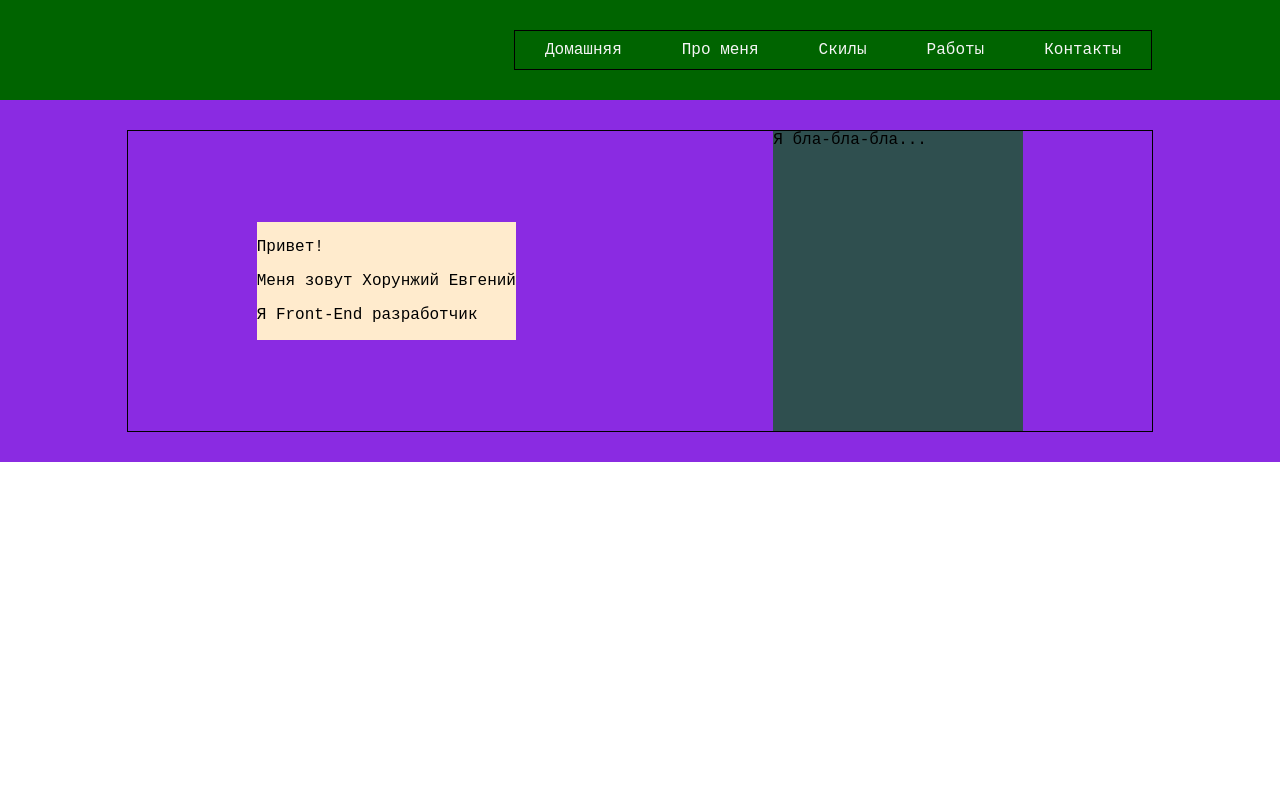
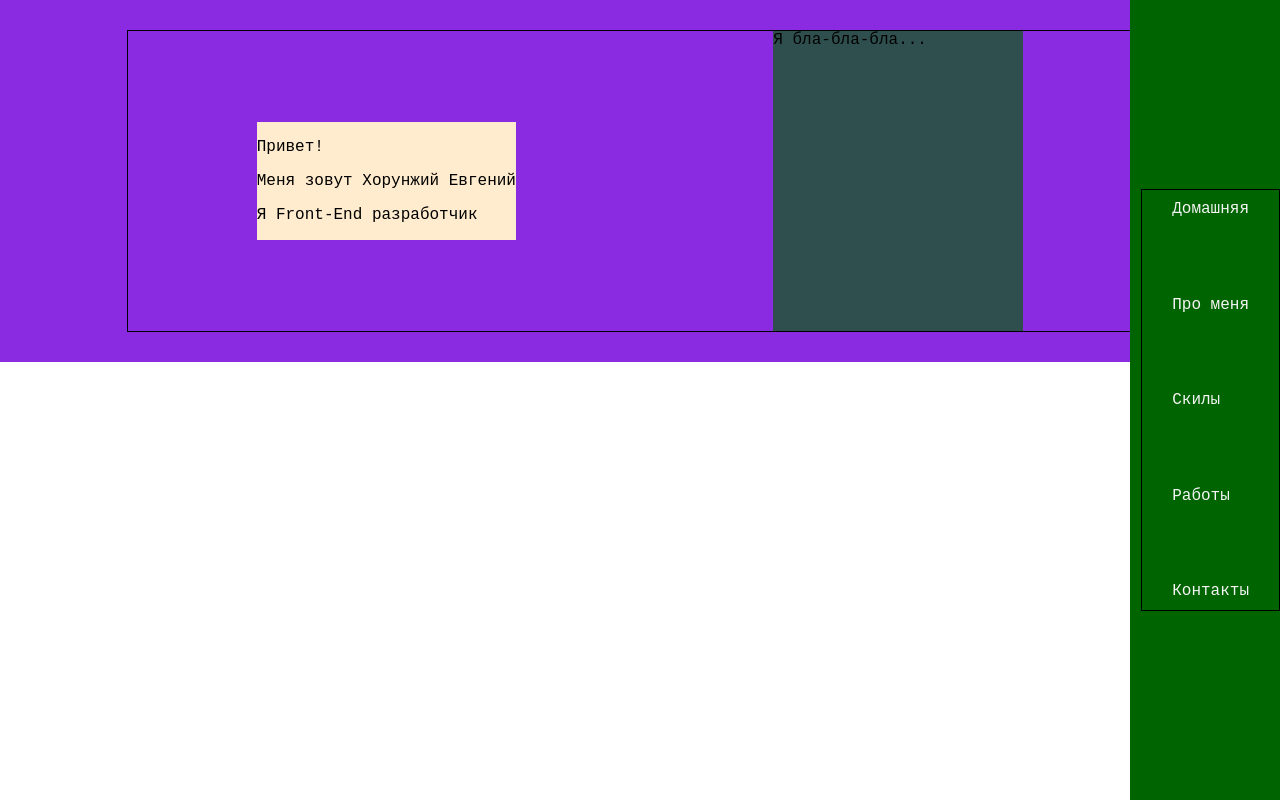
Before and after one commit to ZHe-testName/my_portfolio, a React (Create React App) app: page /#/home in a window 1280 px wide. Built offline with nearby package versions, Linux system fonts and the light colour scheme.

Commit message:
Changed navigation position

```diff
--- a/src/App.jsx
+++ b/src/App.jsx
@@ -5,15 +5,15 @@
 
 import Home from './components/home/Home';
 import Contacts from './components/contacts/Contacts';
-import Header from './components/nav_bar/NavBar';
 import MyWorks from './components/my_works/MyWorks';
 import Skills from './components/skills/Skills';
 import AboutMe from './components/about_me/AboutMe';
+import NavBar from './components/nav_bar/NavBar';
 
 function App() {
   return (
     <main className={c.app}>
-        <Header />
+        <NavBar />
 
         <div className="mainContent">
           <Route path={'/'} exact render={() => <Redirect to="/home"/>}/>
@@ -24,9 +24,9 @@
 
           <Route path="/skills" render={() => <Skills/>}/>
 
-          <Route path="/works" render={() => <MyWorks/>}/>
+          <Route path="/skills" render={() => <MyWorks/>}/>
 
-          <Route path="/contacts" render={() => <Contacts/>}/>
+          <Route path="/skills" render={() => <Contacts/>}/>
         </div>
     </main>
   );
--- a/src/components/nav_bar/NavBar.jsx
+++ b/src/components/nav_bar/NavBar.jsx
@@ -3,24 +3,32 @@
 
 import c from './navbar.module.css';
 
-function Header() {
+function NavBar() {
     return (
-        <header className={c.header} id='header'>
-            <div className={c.menuWrap}>
-                <nav className={c.menuLinkWrap}>
+        <nav className={c.navMain} >
+                <ul className={c.menuLinkWrap}>
+                    <li>
                         <CustomNavLink href="home" description="Домашняя"/>
+                    </li>
 
+                    <li>
                         <CustomNavLink href="about_me" description="Про меня"/>
+                    </li>
 
+                    <li>
                         <CustomNavLink href="skills" description="Скилы"/>
+                    </li>
 
+                    <li>
                         <CustomNavLink href="works" description="Работы"/>
+                    </li>
 
+                    <li>
                         <CustomNavLink href="contacts" description="Контакты"/>
+                    </li>
+                </ul>
         </nav>
-            </div>
-        </header>
     );
 };
 
-export default Header;
+export default NavBar;
--- a/src/components/nav_bar/navbar.module.css
+++ b/src/components/nav_bar/navbar.module.css
@@ -1,22 +1,32 @@
-.header {
+.navMain {
+    position: fixed;
+    display: flex;
+    justify-content: flex-end;
+    top: 0px;
+    right: 0px;
+    height: 100vh;
+    width: 150px;
     background-color: darkgreen;
 }
 
-    .menuWrap {
-        display: flex;
-        justify-content: flex-end;
-        width: var(--main_blocks_wrapper_width);
-        margin: 0px auto;
-        padding: var(--main_blocks_wrapper_padding);
-    }
+    /* .sticky {
+        position: sticky;
+    } */
 
         .menuLinkWrap {
+            display: flex;
+            flex-direction: column;
             border: 1px solid black;
             padding-top: 10px;
             padding-bottom: 10px;
+            padding-left: 0px;
+            margin: auto 0px;
+            height: 50%;
+            list-style-type: none;
+            justify-content: space-between;
         }
 
-        .menuLinkWrap > a {
+        .menuLinkWrap a {
             color: whitesmoke;
             margin: 0px 30px;
             text-decoration: none;
@@ -29,9 +39,9 @@
 }
 
 @media (max-width: 481px) {
-    .menuWrap {
+    /* .menuWrap {
         justify-content: center;
-    }
+    } */
 
     .menuLinkWrap > a {
         margin: 0px 5px;
--- a/src/index.css
+++ b/src/index.css
@@ -1,7 +1,16 @@
 :root {
   --main_blocks_wrapper_width: 80%;
   --main_blocks_wrapper_padding: 30px;
-  --main_blocks_wrapper_small_padding: 10px
+  --main_blocks_wrapper_small_padding: 10px;
+
+  --light: #f8f9fa;
+  --line_color: #252525;
+  --light_line_color: #777;
+  --dark_text: #fff;
+  --icon_grey: #ddd;
+  --active_yellow: #ffb400;
+  --noactive_dark: #2b2a2a;
+  --main_black: #111;
 }
 
 html {
```
Lines whose indentation alone changed are shown as unchanged.
